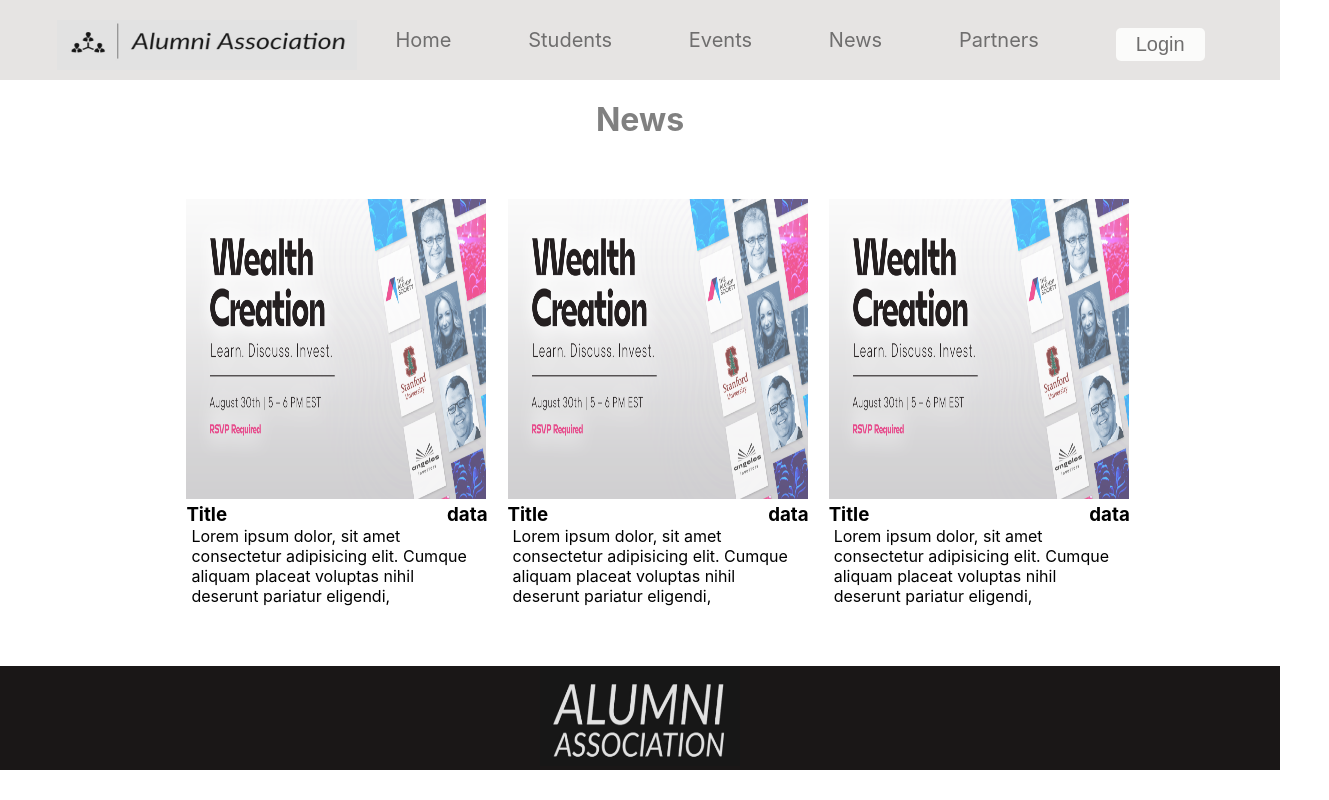
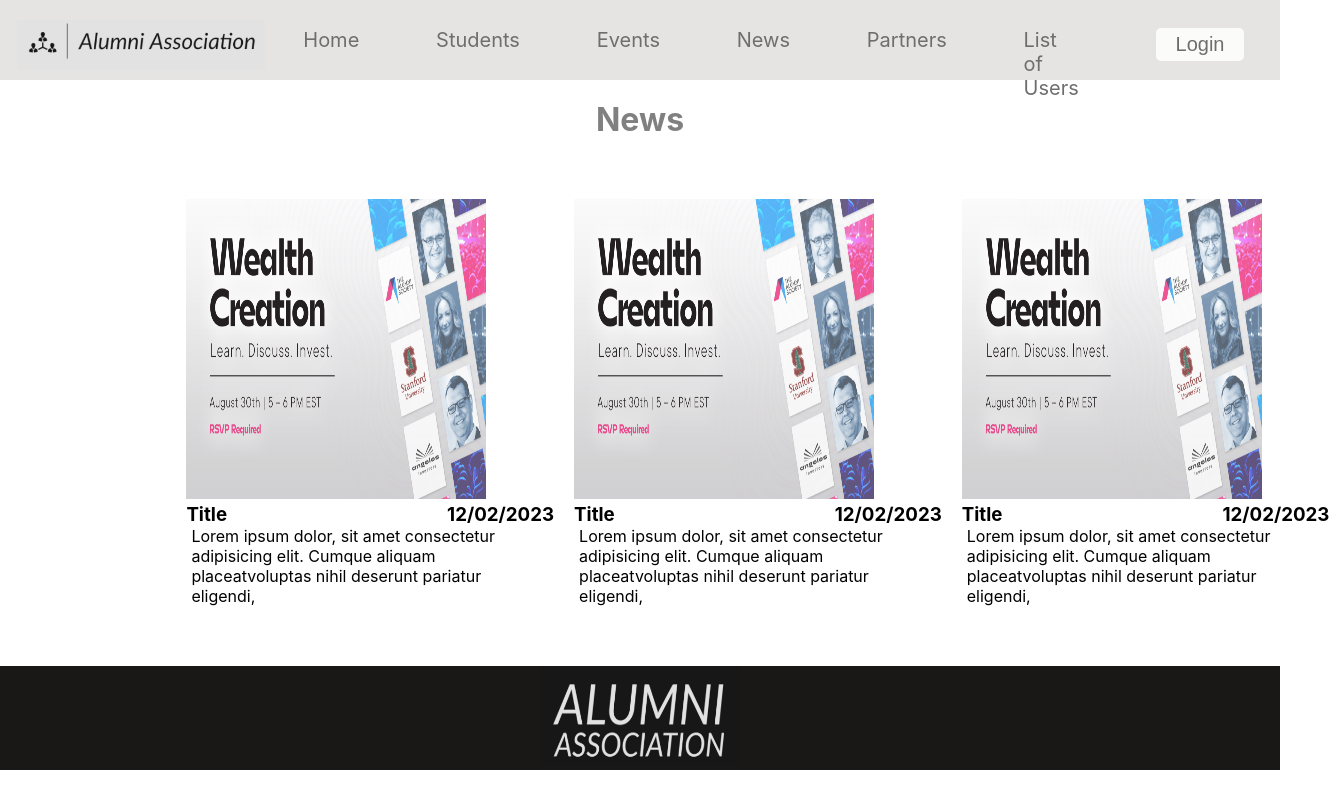
Before and after one commit to Sherifzade-Bajrami/AlumniFront1, a React (Create React App) app: page /news in a window 1280 px wide. Shown: the whole page, 1329 px wide, since content can reach past the window. Built offline with nearby package versions, Linux system fonts and the light colour scheme.

Commit message:
map() function in news page

```diff
--- a/src/components/Header.jsx
+++ b/src/components/Header.jsx
@@ -11,7 +11,9 @@ export const Header =() =>{
                 <li className="link-item"><Link to ="/students">Students</Link></li>
                 <li className="link-item"><Link to ="/events">Events</Link></li>
                 <li className="link-item"><Link to ="/news">News</Link></li>
-                <li className="link-item"><Link to ="/partners">Partners</Link></li>
+                <li className="link-item"><Link to="/partners">Partners</Link></li>
+                <li className="link-item"><a href ="https://localhost:7189/Studentis">List of Users</a></li>
+
                 <li className="link-item"><button className="btn"><Link to='/login'>Login</Link></button></li>
             </ul>
         </header>
--- a/src/views/Events.jsx
+++ b/src/views/Events.jsx
@@ -6,7 +6,7 @@ export const Events = ()=>{
         <h1 style={{textAlign:"center",paddingTop:"20px",color:"GrayText"}}>Events</h1>
        <section style={{paddingLeft:"80px",paddingTop:"50px"}}>
         <div style={{display:"flex"}} >
-        <img src={require('./img/news.png')} height={'300'} width={'300'} alt='' className="img-h"/>
+        <img src={require('./img/events.jpg')} height={'300'} width={'300'} alt='' className="img-h"/>
         <div>
         <h1 style={{paddingLeft:"40px"}} >Title</h1>
         <h3 style={{paddingLeft:"40px",paddingTop:"10px"}}>Author</h3>
@@ -18,7 +18,7 @@ export const Events = ()=>{
         </div>
         <br></br>
         <div style={{display:"flex"}} >
-        <img src={require('./img/news.png')} height={'300'} width={'300'} alt='' className="img-h"/>
+        <img src={require('./img/events.jpg')} height={'300'} width={'300'} alt='' className="img-h"/>
         <div>
         <h1 style={{paddingLeft:"40px"}} >Title</h1>
         <h3 style={{paddingLeft:"40px",paddingTop:"10px"}}>Author</h3>
@@ -30,7 +30,7 @@ export const Events = ()=>{
         </div>
         <br></br>
         <div style={{display:"flex"}} >
-        <img src={require('./img/news.png')} height={'300'} width={'300'} alt='' className="img-h"/>
+        <img src={require('./img/events.jpg')} height={'300'} width={'300'} alt='' className="img-h"/>
         <div>
         <h1 style={{paddingLeft:"40px"}} >Title</h1>
         <h3 style={{paddingLeft:"40px",paddingTop:"10px"}}>Author</h3>
--- a/src/views/Home.jsx
+++ b/src/views/Home.jsx
@@ -43,7 +43,7 @@ export const Home = ()=>{
              }}
 
              >
-             <img src={require('./img/news.png')} height={'300'} width={'400'} alt='' className="img-h"/>
+             <img src={require('./img/events.jpg')} height={'300'} width={'400'} alt='' className="img-h"/>
              <img src={require('./img/events.jpg')} height={'300'} width={'400'} alt='' className="img-h"/>
              <img src={require('./img/students.jpg')} height={'300'} width={'400'} alt='' className="img-h"/>
 
--- a/src/views/News.jsx
+++ b/src/views/News.jsx
@@ -2,34 +2,50 @@ import React from "react";
 
 
 export const News = ()=>{
-
+     var obj = [{
+           Author : "Author",
+          Image:'/img/news.png',
+         Title :"Title",
+       Date : "12/02/2023",
+        Description:"Lorem ipsum dolor, sit amet consectetur adipisicing elit. Cumque aliquam placeatvoluptas nihil deserunt pariatur eligendi," ,
+      Deadline:"20/02/2023" ,
+     },
+     {
+           Author : "Author",
+          Image:'/img/news.png',
+         Title :"Title",
+       Date : "12/02/2023",
+        Description:"Lorem ipsum dolor, sit amet consectetur adipisicing elit. Cumque aliquam placeatvoluptas nihil deserunt pariatur eligendi," ,
+      Deadline:"20/02/2023" ,
+          },
+          {
+           Author : "Author",
+          Image:'./img/news.png',
+         Title :"Title",
+       Date : "12/02/2023",
+        Description:"Lorem ipsum dolor, sit amet consectetur adipisicing elit. Cumque aliquam placeatvoluptas nihil deserunt pariatur eligendi," ,
+      Deadline:"20/02/2023" ,
+     },
+     ]
     return<>
         <h1 style={{textAlign:"center",paddingTop:"20px",color:"GrayText"}}>News</h1>
        <section style={{
         padding:"60px 13vw",
         display:"flex"
 
-       }}>
-        <div >
-        <img src={require('./img/news.png')} height={'300'} width={'300'} alt='' className="img-h"/>
-        <h3 style={{paddingLeft:"20px"}}>Title
-        <span style={{paddingLeft:"220px"}}>data</span>
+         }}>
+              {obj.map((item, index) => (
+              <div >
+                        <img src={item.Image} height={'300'} width={'300'} alt='' className="img-h"/>
+                        <h3 style={{ paddingLeft: "20px" }}>{item.Title}
+        <span style={{paddingLeft:"220px"}}>{item.Date}</span>
         </h3>
-        <p style={{ width:"90%", paddingLeft:"25px" }}>Lorem ipsum dolor, sit amet consectetur adipisicing elit. Cumque aliquam placeat
-             voluptas nihil deserunt pariatur eligendi,</p>
+        <p style={{ width:"90%", paddingLeft:"25px" }}>{item.Description}</p>
         </div>
-        <div >
-        <img src={require('./img/news.png')} height={'300'} width={'300'} alt='' className="img-h"/>
-        <h3 style={{paddingLeft:"20px"}}>Title<span style={{paddingLeft:"220px"}}>data</span></h3>
-         <p style={{width:"90%",paddingLeft:"25px"}}>Lorem ipsum dolor, sit amet consectetur adipisicing elit. Cumque aliquam placeat
-             voluptas nihil deserunt pariatur eligendi,</p>
-        </div>
-        <div >
-        <img src={require('./img/news.png')} height={'300'} width={'300'} alt='' className="img-h"/>
-        <h3 style={{paddingLeft:"20px"}}>Title<span style={{paddingLeft:"220px"}}>data</span></h3>
-        <p style={{width:"90%",paddingLeft:"25px"}}>Lorem ipsum dolor, sit amet consectetur adipisicing elit. Cumque aliquam placeat
-             voluptas nihil deserunt pariatur eligendi,</p>
-        </div>
+
+     ))}
+
+
        </section>
     </>
 }
```
Also changed, not shown: public/img/news.png (renamed from src/views/img/news.png).
